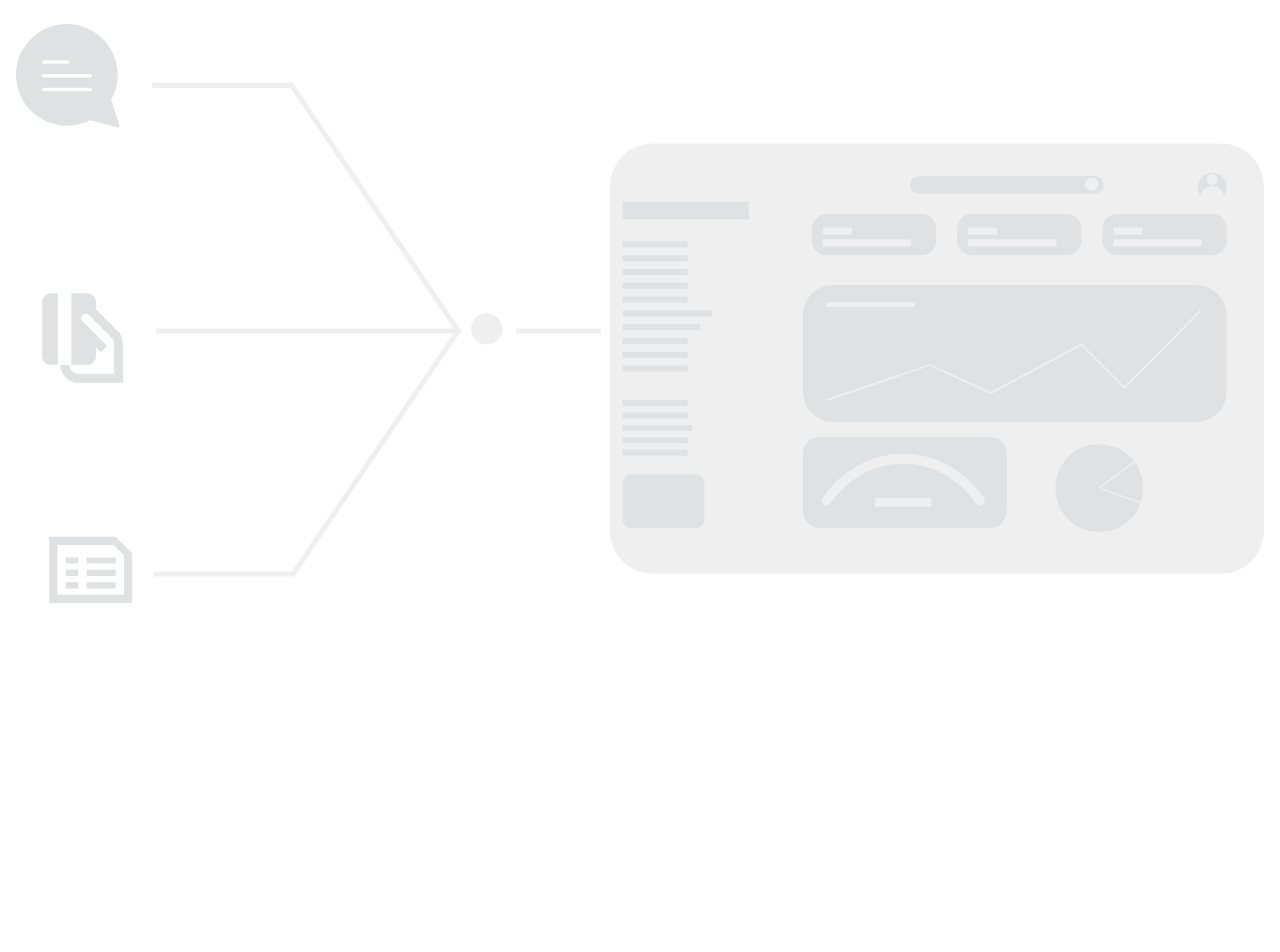
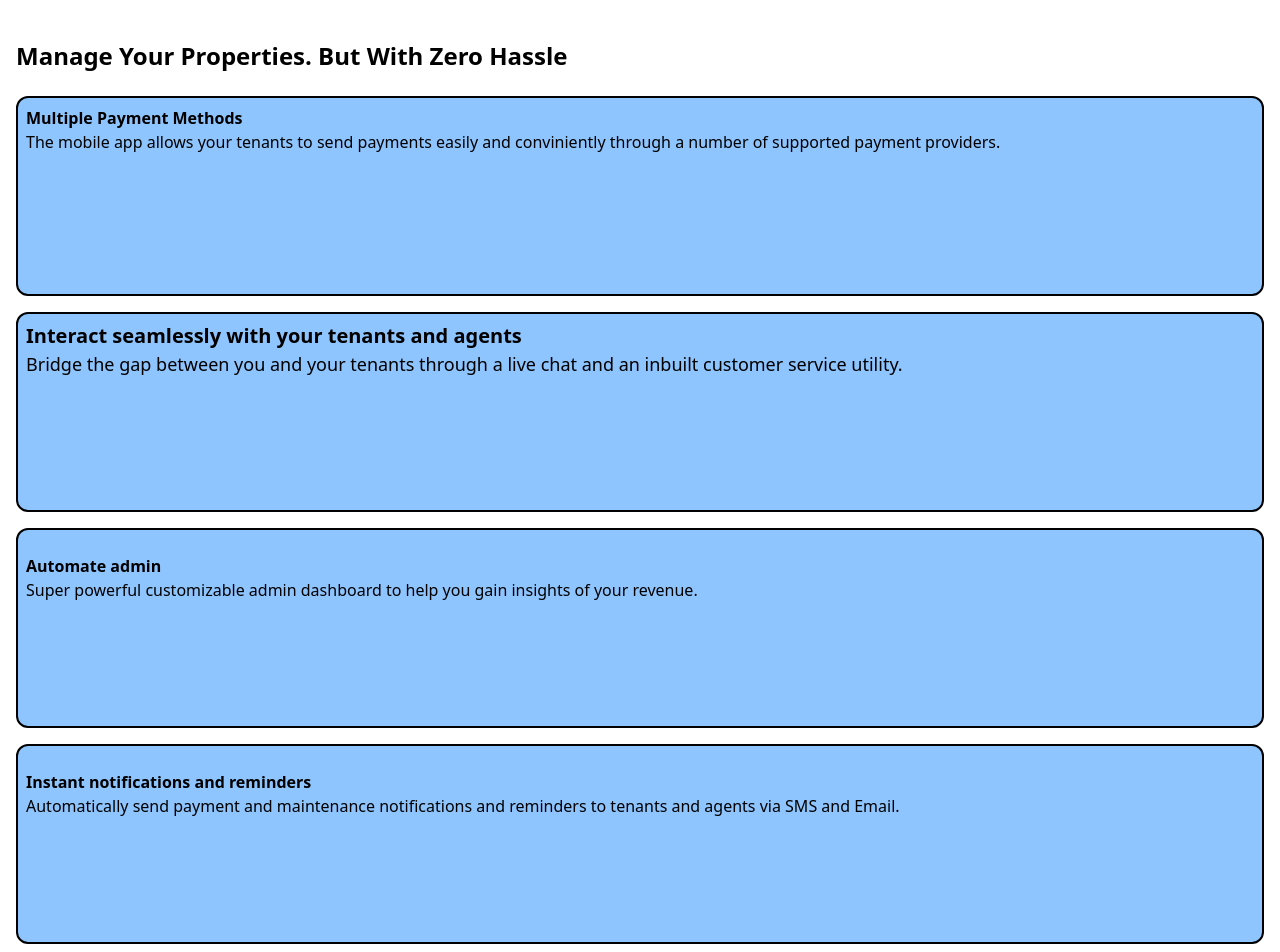
Before and after one commit to pacheko-ke/realtor, a React (Vite) app: page / in a window 1280 px wide. Shown: the part 640-1592 px from the top of the page. Before the commit the page ends 1243 px from the top, so only its background shows below. Built offline with nearby package versions, Linux system fonts and the light colour scheme.

Commit message:
redesign Features section

```diff
--- a/src/components/Features.jsx
+++ b/src/components/Features.jsx
@@ -11,35 +11,37 @@ export default function Features() {
         <div className='mt-10 flex flex-col mx-4 text-left gap-4 '>
             <h1 className='text-2xl font-bold mb-2'>Manage Your Properties. But With Zero Hassle</h1>
 
-            <div className='flex flex-col '>
-                <h1 className='text-md font-bold '>Multiple Payment Methods</h1>
-                <p>The mobile app allows your tenants to send payments easily and conviniently through a number of supported payment providers.</p>
-                <div className="overflow-x-scroll flex gap-2">
+            <div className='flex flex-col gap-y-4 '>
+                <div className="bg-blue-300 border-2 h-[25vh] border-black rounded-xl p-2">
+                    <h1 className='text-md font-bold '>Multiple Payment Methods</h1>
+                    <p>The mobile app allows your tenants to send payments easily and conviniently through a number of supported payment providers.</p>
+                </div>
+                {/* <div className="overflow-x-scroll flex gap-2">
 
                     <img src={Mpesa} alt="mpesa" className='flex-none size-28' />
                     <img src={Visa} alt="visa" className='flex-none size-28' />
                     <img src={Stripe} alt="stripe" className='flex-none size-28' />
                     <img src={Paypal} alt="paypal" className='flex-none size-28' />
-                </div>
+                </div> */}
 
 
-                <div>
-                    <h1 className='text-md font-bold mt-4'>Interact seamlessly with your tenants and agents</h1>
-                    <p>Bridge the gap between you and your tenants through a live chat and an inbuilt customer service utility.</p>
+                <div className="bg-blue-300 border-2 h-[25vh] border-black rounded-xl p-2">
+                    <h1 className='text-xl font-bold'>Interact seamlessly with your tenants and agents</h1>
+                    <p className='text-lg'>Bridge the gap between you and your tenants through a live chat and an inbuilt customer service utility.</p>
                     {/* <img src={Chat} alt="payment" /> */}
                 </div>
 
-                <div>
-                    <h1 className='text-md font-bold mt-4'>Automate admin</h1>
+                <div className="bg-blue-300 border-2 h-[25vh] border-black rounded-xl p-2">
+                    <h1 className='text-md font-bold mt-4 **:'>Automate admin</h1>
                     <p>Super powerful customizable admin dashboard to help you gain insights of your revenue.</p>
                     {/* <img src={Chat} alt="payment" /> */}
                 </div>
-                <div>
+                <div className="bg-blue-300 border-2 h-[25vh] border-black rounded-xl p-2">
                     <h1 className='text-md font-bold mt-4'>Instant notifications and reminders</h1>
                     <p>Automatically send payment and maintenance notifications and reminders to tenants and agents via SMS and Email.</p>
                     {/* <img src={Chat} alt="payment" /> */}
                 </div>
-                <div>
+                <div className="bg-blue-300 border-2 h-[25vh] border-black rounded-xl p-2">
                     <h1 className='text-md font-bold mt-4'>Flexible and convinient</h1>
                     <p>Manage multiple properties; anytime anywhere through our web app, USSD or Mobile App.</p>
                     {/* <img src={Chat} alt="payment" /> */}
--- a/src/components/Home.jsx
+++ b/src/components/Home.jsx
@@ -1,6 +1,7 @@
 import React from 'react'
 import { motion } from "motion/react"
 import EarlyAccess from './core/EarlyAccess'
+import Features from './Features'
 import Dashboard from '../assets/images/dashboard-illustration.svg'
 import { Link } from 'react-router-dom'
 
@@ -36,7 +37,9 @@ export default function Home() {
                 </div>
 
             </div>
-            <img src={Dashboard} alt="image here" className='mx-4 mt-6 opacity-34' />
+            <Features/>
+            {/* <img src={Dashboard} alt="image here" className='mx-4 mt-6 opacity-34' /> */}
+
             {/* <EarlyAccess /> */}
 
 
```
